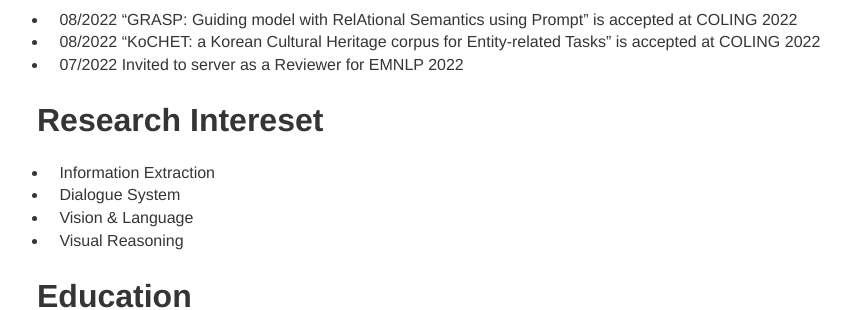
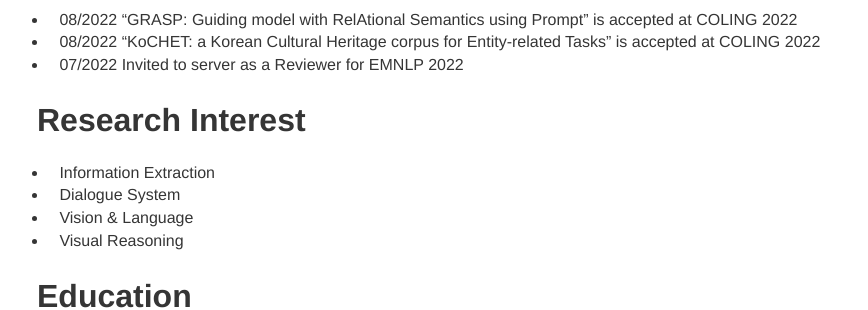
Before and after one commit to rgop13/rgop13.github.io, a Jekyll site: the page built from index.md, in a window 1280 px wide. Shown: the part 506-816 px from the top of the page, without its empty margins (203-1071 px from the left). Built offline with Jekyll 4.4.1, drawn with Linux system fonts in a browser that asks for light colours.

Commit message:
index updated

```diff
--- a/index.md
+++ b/index.md
@@ -15,7 +15,7 @@
 * 07/2022     Invited to server as a Reviewer for EMNLP 2022
 
 
-# Research Intereset
+# Research Interest
 * Information Extraction
 * Dialogue System
 * Vision & Language
```
